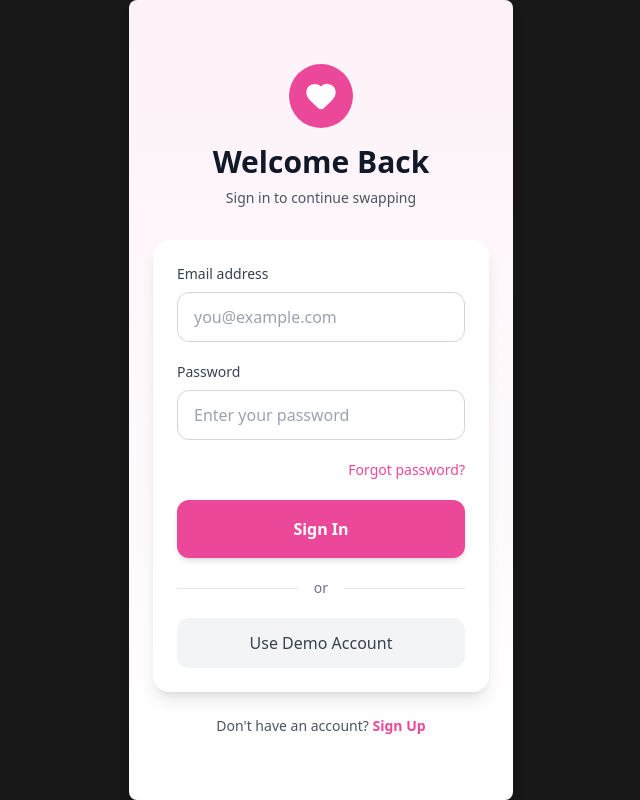
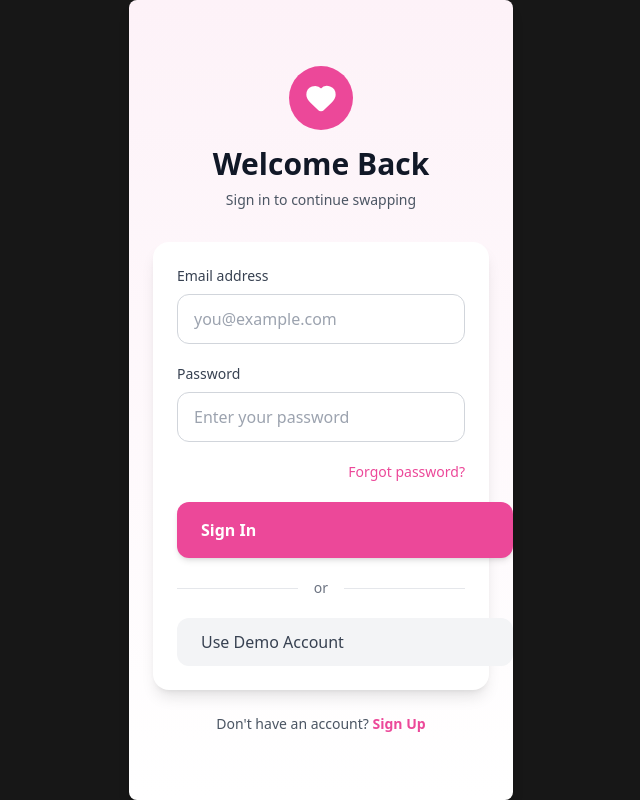
Before and after one commit to enyazvn/HackCamp, a React (Vite) app: page / in a window 1280 px wide. Shown: the whole page, without its empty margins (319-959 px from the left). Built offline with nearby package versions, Linux system fonts and the light colour scheme.

Commit message:
partiall ui fix

```diff
--- a/src/ProfilePage.jsx
+++ b/src/ProfilePage.jsx
@@ -1,5 +1,5 @@
 import React, { useState, useEffect } from 'react';
-import { MapPin, Settings, ChevronLeft, Plus } from 'lucide-react';
+import { MapPin, Settings, ChevronLeft, Plus, LogOut } from 'lucide-react';
 
 const PROFILE_API_URL = 'http://localhost:3000/api/profile';
 
@@ -101,6 +101,15 @@ const ProfilePage = () => {
     }
   };
 
+  const handleLogout = () => {
+    if (confirm('Are you sure you want to logout?')) {
+      localStorage.removeItem('userId');
+      localStorage.removeItem('userEmail');
+      localStorage.removeItem('userFirstname');
+      window.location.href = '/login';
+    }
+  };
+
   const getStatusColor = (status) => {
     const statusLower = status && status.toLowerCase();
     switch(statusLower) {
@@ -156,12 +165,18 @@ const ProfilePage = () => {
     <div className="flex items-center justify-center h-screen w-screen bg-neutral-900">
       <div className="w-full h-full max-w-sm bg-white flex flex-col rounded-lg shadow-lg relative">
         <div className="bg-white px-4 py-3 border-b border-neutral-200 rounded-t-lg flex items-center justify-between">
-          <button onClick={() => window.location.href = '/feed'} className="p-1">
+          <button onClick={() => window.location.href = '/feed'} className="p-1 hover:bg-gray-100 rounded-lg transition-colors">
             <ChevronLeft className="w-6 h-6 text-neutral-900" />
           </button>
-          <button className="p-1">
-            <Settings className="w-6 h-6 text-neutral-900" />
-          </button>
+          <h2 className="text-lg font-semibold text-neutral-900">Profile</h2>
+          <div className="flex items-center gap-2">
+            <button onClick={handleLogout} className="p-1 hover:bg-gray-100 rounded-lg transition-colors" title="Logout">
+              <LogOut className="w-5 h-5 text-neutral-900" />
+            </button>
+            <button className="p-1 hover:bg-gray-100 rounded-lg transition-colors" title="Settings">
+              <Settings className="w-5 h-5 text-neutral-900" />
+            </button>
+          </div>
         </div>
 
         <div className="flex-1 overflow-y-auto pb-16">
--- a/src/index.css
+++ b/src/index.css
@@ -1,74 +1,32 @@
 @tailwind base;
-
 @tailwind components;
-
 @tailwind utilities;
 
 :root {
   font-family: system-ui, Avenir, Helvetica, Arial, sans-serif;
   line-height: 1.5;
   font-weight: 400;
-
-  color-scheme: light dark;
-  color: rgba(255, 255, 255, 0.87);
-  background-color: #242424;
-
   font-synthesis: none;
   text-rendering: optimizeLegibility;
   -webkit-font-smoothing: antialiased;
   -moz-osx-font-smoothing: grayscale;
 }
 
-a {
-  font-weight: 500;
-  color: #646cff;
-  text-decoration: inherit;
-}
-a:hover {
-  color: #535bf2;
-}
-
+/* Remove default margins */
 body {
   margin: 0;
-  display: flex;
-  place-items: center;
+  padding: 0;
   min-width: 320px;
   min-height: 100vh;
 }
 
-h1 {
-  font-size: 3.2em;
-  line-height: 1.1;
+html {
+  margin: 0;
+  padding: 0;
 }
 
+/* Remove all default button styles to let Tailwind handle it */
 button {
-  border-radius: 8px;
-  border: 1px solid transparent;
-  padding: 0.6em 1.2em;
-  font-size: 1em;
-  font-weight: 500;
-  font-family: inherit;
-  background-color: #1a1a1a;
+  all: unset;
   cursor: pointer;
-  transition: border-color 0.25s;
 }
-button:hover {
-  border-color: #646cff;
-}
-button:focus,
-button:focus-visible {
-  outline: 4px auto -webkit-focus-ring-color;
-}
-
-@media (prefers-color-scheme: light) {
-  :root {
-    color: #213547;
-    background-color: #ffffff;
-  }
-  a:hover {
-    color: #747bff;
-  }
-  button {
-    background-color: #f9f9f9;
-  }
-}
```
